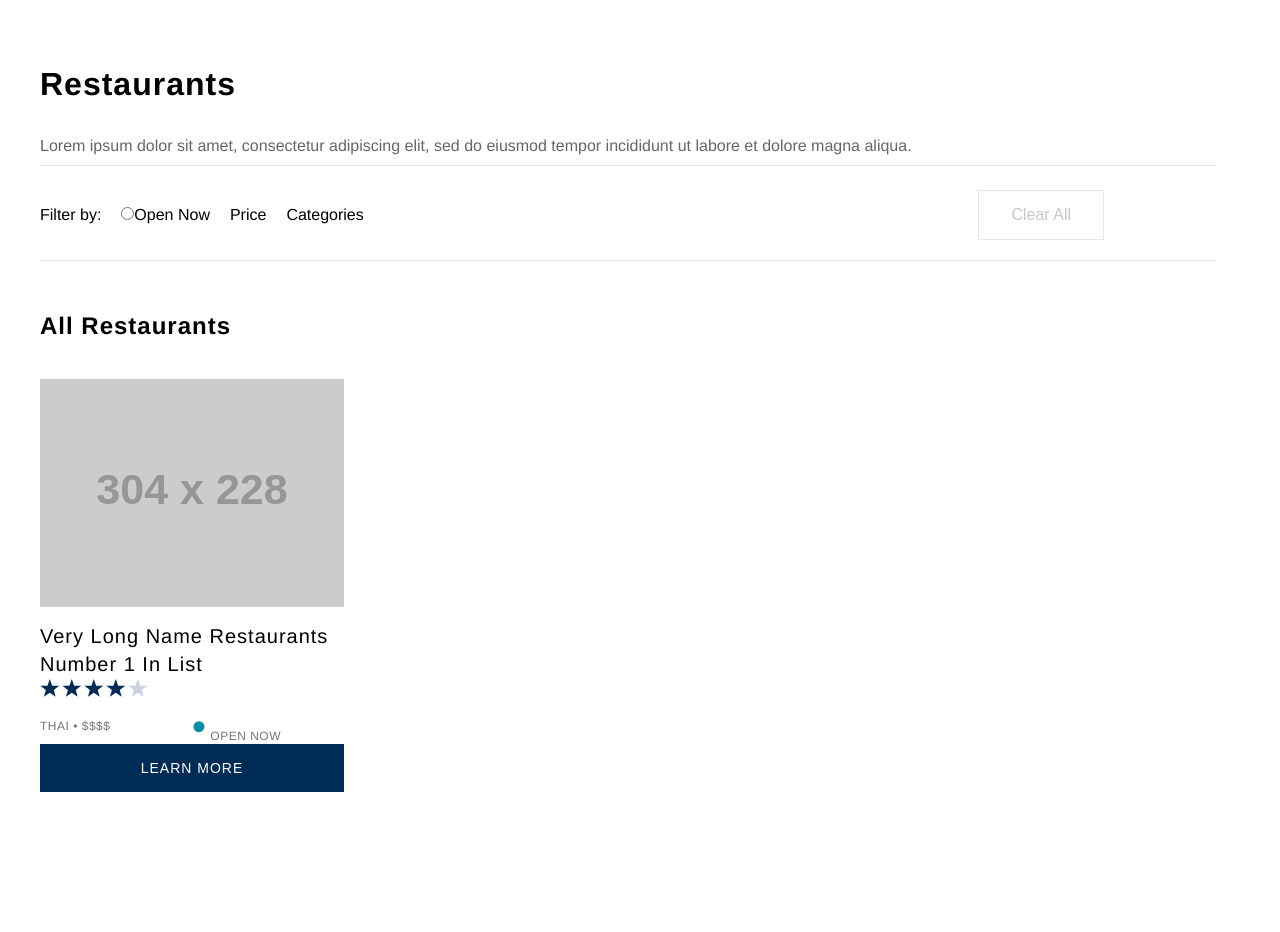
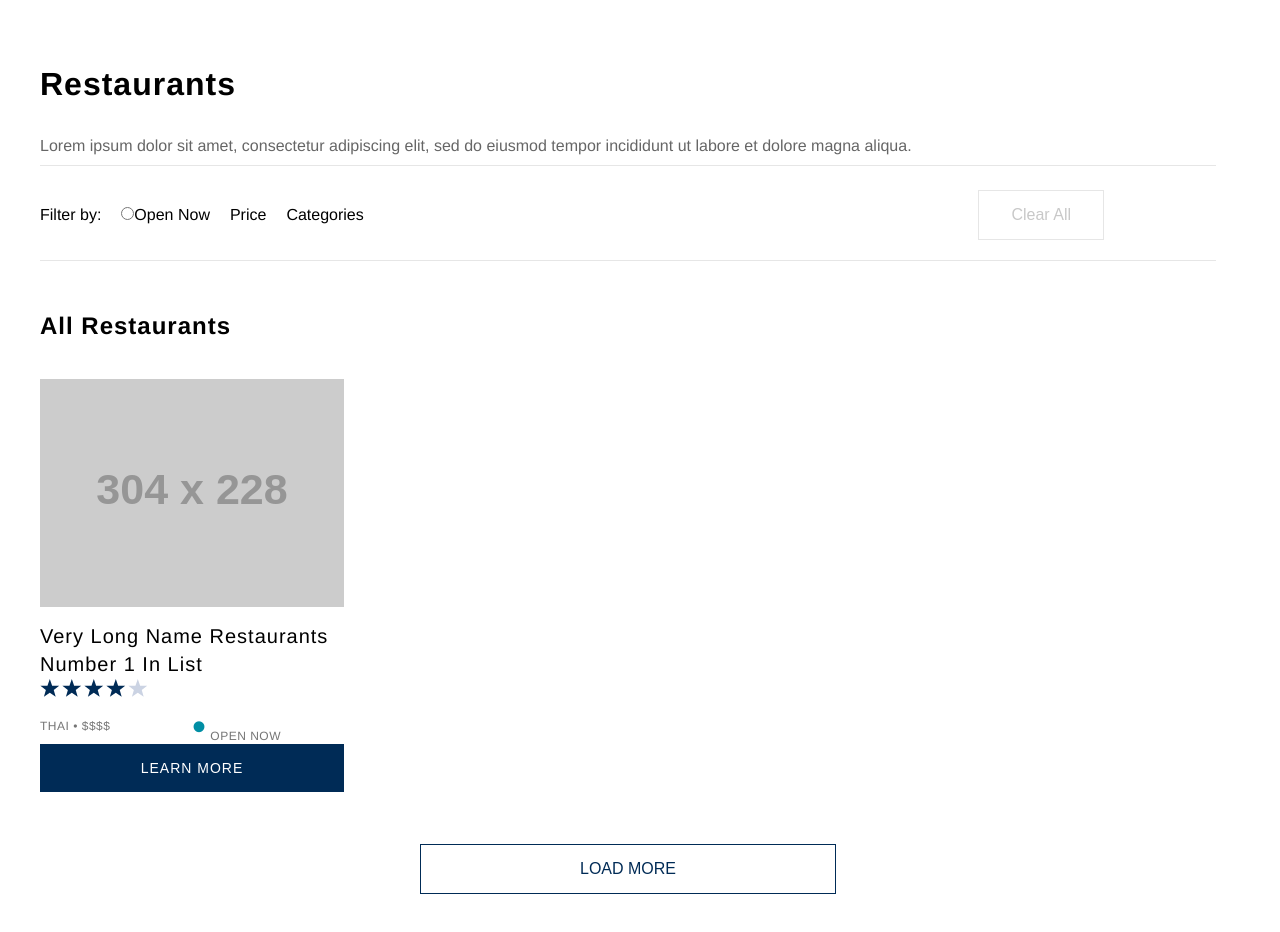
Before and after one commit to AyronFelipe/frontend-test, a React app: page / in a window 1280 px wide. Before the commit the page ends 800 px from the top, so only its background shows below. Built offline with nearby package versions, Linux system fonts and the light colour scheme.

Commit message:
Estilização button load more
Signed-off-by: Ayron Felipe <ayron41@gmail.com>

```diff
--- a/src/components/Restaurants.js
+++ b/src/components/Restaurants.js
@@ -40,6 +40,9 @@ function Restaurants() {
                     </div>
                 </div>
             </div>
+            <div className="load-more">
+                <button className="btn-enabled">LOAD MORE</button>
+            </div>
         </div>
     );
 };
--- a/src/styles/restaurants.css
+++ b/src/styles/restaurants.css
@@ -73,4 +73,21 @@
   letter-spacing: 0.5px;
   text-transform: uppercase;
 }
+
+.load-more {
+  margin-top: 100px;
+  display: -webkit-box;
+  display: -ms-flexbox;
+  display: flex;
+  -webkit-box-align: center;
+      -ms-flex-align: center;
+          align-items: center;
+  -webkit-box-pack: center;
+      -ms-flex-pack: center;
+          justify-content: center;
+}
+
+.load-more .btn-enabled {
+  width: 416px;
+}
 /*# sourceMappingURL=restaurants.css.map */
--- a/src/styles/restaurants.scss
+++ b/src/styles/restaurants.scss
@@ -66,3 +66,13 @@ $margin-left: 70px;
         text-transform: uppercase;
     }
 }
+
+.load-more {
+    margin-top: 100px;
+    display: flex;
+    align-items: center;
+    justify-content: center;
+    .btn-enabled {
+        width: 416px;
+    }
+}
```
Also changed, not shown: 1 other file (tests, documents, lock files or other folders).
